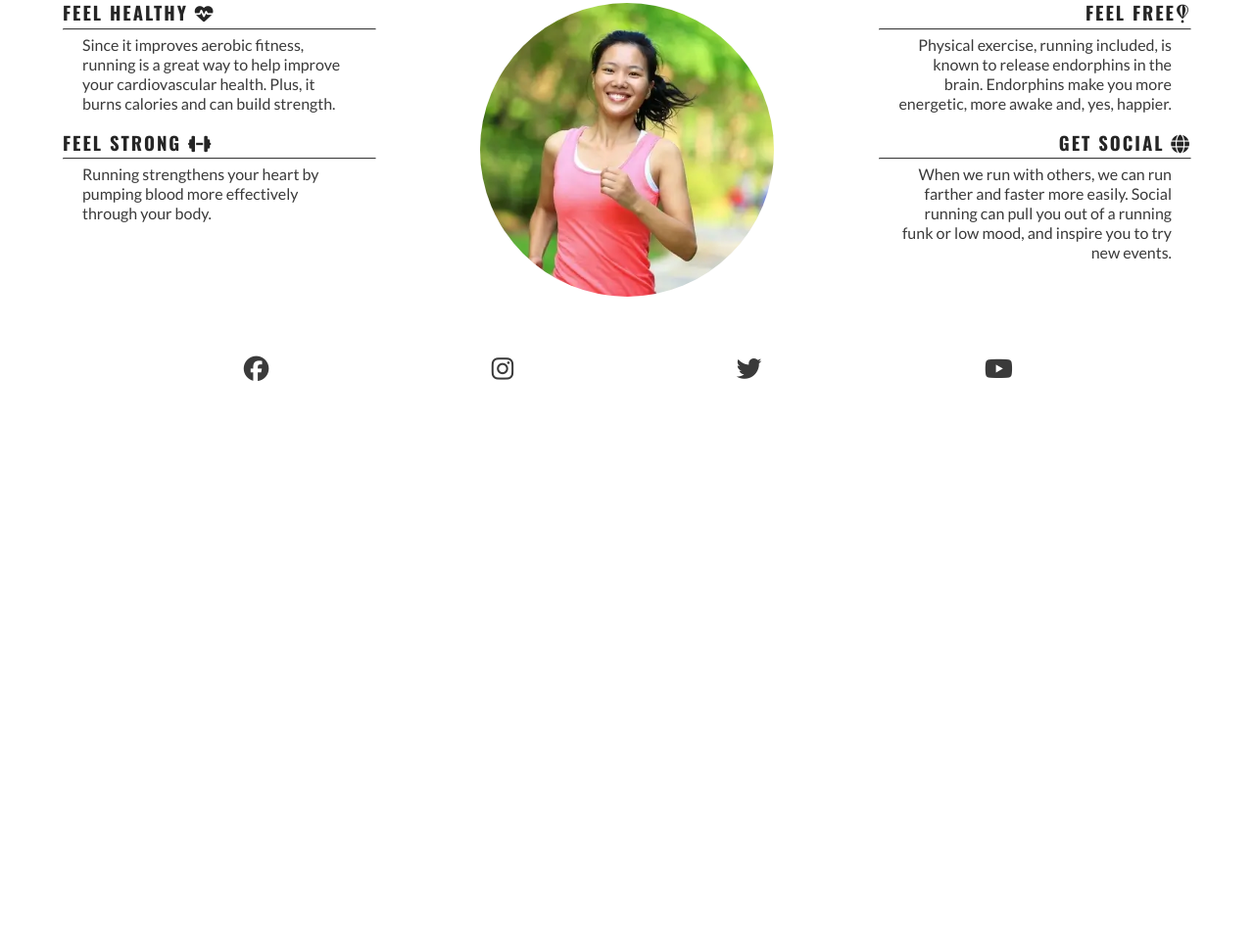
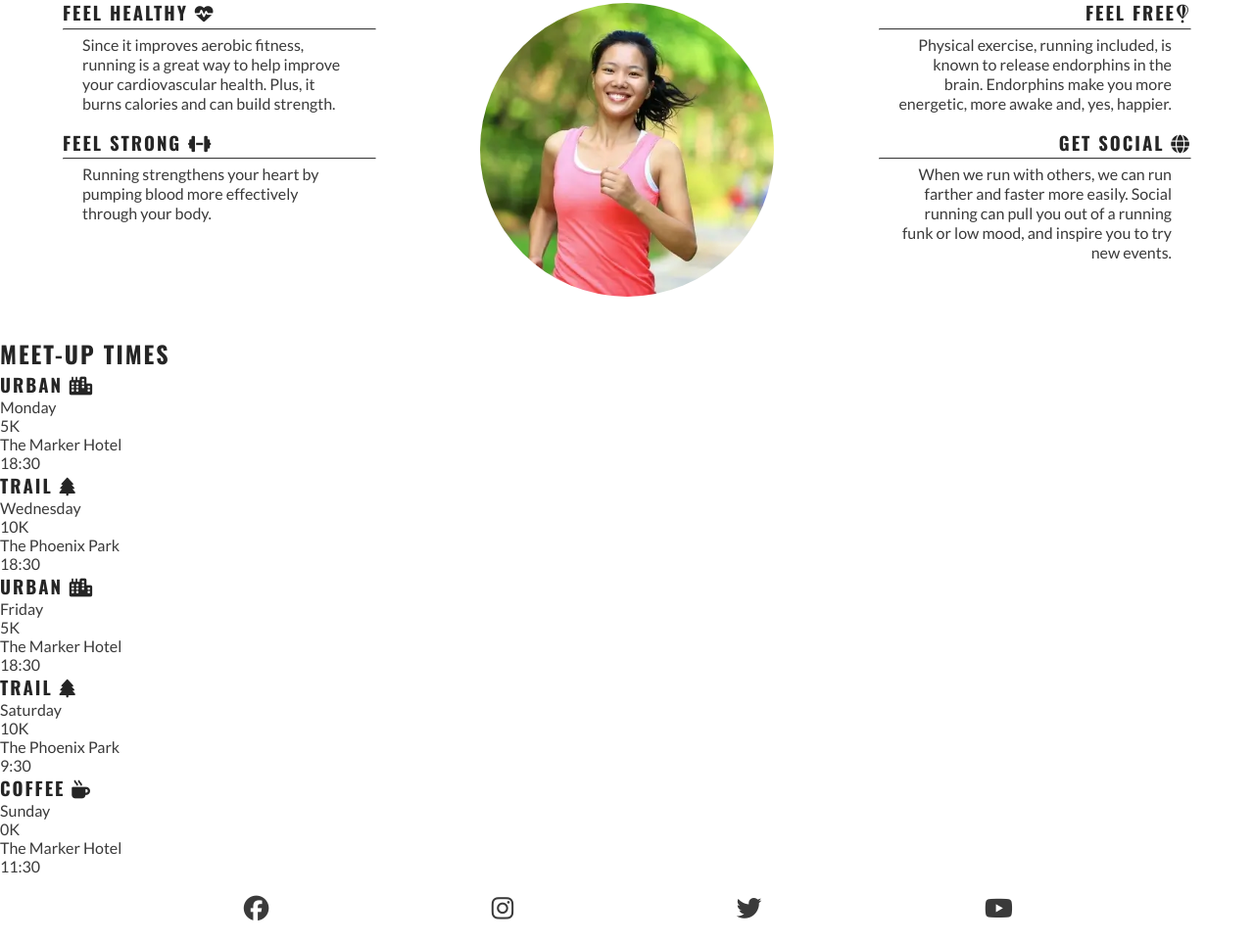
Before and after one commit to hicelery/love-running, a plain HTML site: page index.html in a window 1280 px wide. Shown: the part 782-1744 px from the top of the page at 98% size. Before the commit the page ends 1193 px from the top, so only its background shows below. Drawn offline with nearby package versions, Linux system fonts and the light colour scheme.

Commit message:
build out meetup time content

```diff
--- a/index.html
+++ b/index.html
@@ -97,6 +97,50 @@
                 </div>
             </div>
         </section>
+
+
+
+        <!-- meetup times section-->
+        <section>
+            <h2>Meet-up Times</h2>
+            <div id="times">
+                <div>
+                    <h3>Urban <i class="fa-solid fa-city"></i></h3>
+                    <p>Monday</p>
+                    <p>5K</p>
+                    <p>The Marker Hotel</p>
+                    <p>18:30</p>
+                </div>
+                <div>
+                    <h3>Trail <i class="fa-solid fa-tree"></i></h3>
+                    <p>Wednesday</p>
+                    <p>10K</p>
+                    <p>The Phoenix Park</p>
+                    <p>18:30</p>
+                </div>
+                <div>
+                    <h3>Urban <i class="fa-solid fa-city"></i></h3>
+                    <p>Friday</p>
+                    <p>5K</p>
+                    <p>The Marker Hotel</p>
+                    <p>18:30</p>
+                </div>
+                <div>
+                    <h3>Trail <i class="fa-solid fa-tree"></i></h3>
+                    <p>Saturday</p>
+                    <p>10K</p>
+                    <p>The Phoenix Park</p>
+                    <p>9:30</p>
+                </div>
+                <div>
+                    <h3>Coffee <i class="fa-solid fa-mug-hot"></i></h3>
+                    <p>Sunday</p>
+                    <p>0K</p>
+                    <p>The Marker Hotel</p>
+                    <p>11:30</p>
+                </div>
+            </div>
+        </section>
     </main>
 
     <!-- Footer -->
```
